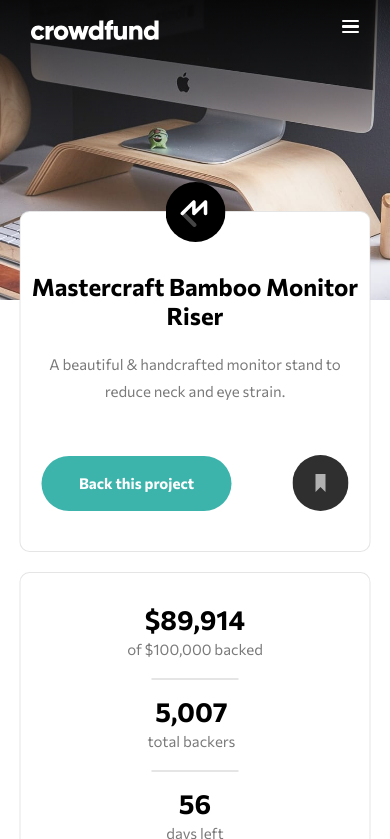
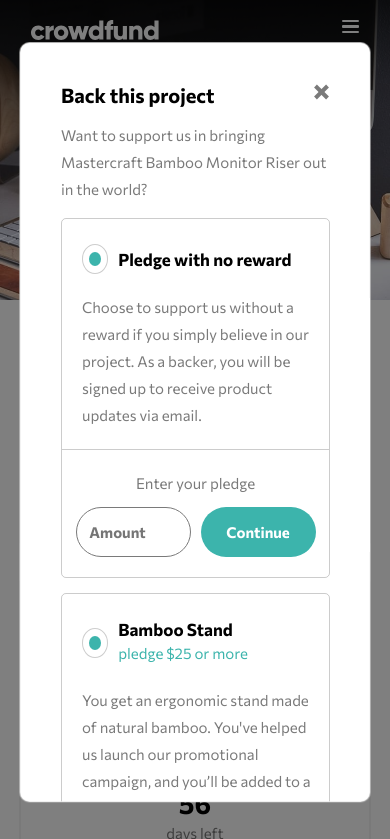
Before and after one commit to mohamedhiendy/crowdfunding-product-page-main, a plain HTML site: page index.html in a window 390 px wide. Both pictures are taken after a click on the button "Back this project". Shown: the top 839 px of the page. Drawn offline with Linux system fonts and the light colour scheme.

Commit message:
feat: finishing the opening and closing activity on reward selected

```diff
--- a/CSS/styles.scss
+++ b/CSS/styles.scss
@@ -49,6 +49,10 @@ $dark-cyan: hsl(176, 72%, 28%);
   box-sizing: border-box;
 }
 
+::selection {
+  background: hsla(176, 72%, 28%, 0.2);
+}
+
 .off-scrolling {
   overflow: hidden;
 }
@@ -85,7 +89,7 @@ body::-webkit-scrollbar-thumb {
 }
 
 .reward-selected::-webkit-scrollbar {
-  width: 0.7rem;
+  width: 0.5rem;
 }
 
 .reward-selected::-webkit-scrollbar-thumb {
@@ -262,6 +266,9 @@ main {
       cursor: pointer;
 
       transition: all 0.5s;
+
+      // appearance: unset;
+      // user-select: $dark-gray;
     }
 
     .back-project-button:hover {
@@ -463,6 +470,8 @@ main {
   align-items: center;
   justify-content: center;
 
+  height: 100vh;
+
   .thanks {
     display: flex;
     align-items: center;
@@ -557,10 +566,10 @@ main {
 
     background-color: #fff;
 
+    visibility: hidden;
     opacity: 0;
-    visibility: hidden;
 
-    transition: all 0.5s;
+    transition: all 0.7s;
 
     position: absolute;
     top: -10000px;
@@ -633,14 +642,14 @@ main {
       display: flex;
       align-items: center;
 
-      margin-bottom: 4%;
-      margin-left: 3.5%;
+      margin-bottom: 3%;
+      margin-left: 20px;
 
       .radio-button {
         width: 30px;
         height: 30px;
 
-        margin-right: 2%;
+        margin-right: 10px;
 
         border-radius: 50%;
         border: 1px solid rgba(0, 0, 0, 0.2);
@@ -670,7 +679,7 @@ main {
     }
 
     .pledge-description {
-      margin-left: 65px;
+      margin-left: 60px;
 
       margin-bottom: 20px;
     }
@@ -747,13 +756,16 @@ main {
     }
   }
 
-  .reward-selected.visible {
+  .reward-selected.opened {
+    opacity: 1;
+    visibility: visible;
+
     position: fixed;
     top: 50%;
     left: 50%;
     transform: translate(-50%, -50%);
 
-    transition: all 0.5s;
+    transition: opacity 0.5s;
   }
 
   .visible {
@@ -762,6 +774,18 @@ main {
 
     transition: all 0.5s;
   }
+
+  // .opened {
+  //   opacity: 1;
+  //   visibility: visible;
+
+  //   position: fixed;
+  //   top: 50%;
+  //   left: 50%;
+  //   transform: translate(-50%, -50%);
+
+  //   transition: all 0.5s;
+  // }
 }
 
 @media only screen and (max-width: 1100px) {
@@ -974,13 +998,14 @@ main {
         }
 
         .pledge-description {
-          margin-left: 10px;
+          margin-left: 20px;
           padding-right: 5px;
         }
 
         .right-aligned {
           float: left;
-          margin-left: 10px;
+          margin-left: 20px;
+          margin-bottom: 10px;
         }
 
         .pledge-payment {
--- a/JS/app.js
+++ b/JS/app.js
@@ -34,3 +34,25 @@ const bookmarked = () => {
 };
 
 bookmark.addEventListener("click", bookmarked);
+
+// Back this project btn
+const backProjectBtn = document.querySelector(".back-project-button");
+const rewardSelectedSection = document.querySelector(".reward-selected");
+const exitButton = document.querySelector(".exit-button");
+const reward_thanksContainer = document.querySelector(
+  ".thanks-reward-container"
+);
+
+const openSelectedReward = () => {
+  rewardSelectedSection.classList.toggle("opened");
+  body.classList.toggle("off-scrolling");
+};
+
+backProjectBtn.addEventListener("click", openSelectedReward);
+
+const getOut = () => {
+  rewardSelectedSection.classList.remove("opened");
+  body.classList.remove("off-scrolling");
+};
+
+exitButton.addEventListener("click", getOut);
```
Also changed, not shown: CSS/styles.css, 1 other file.
